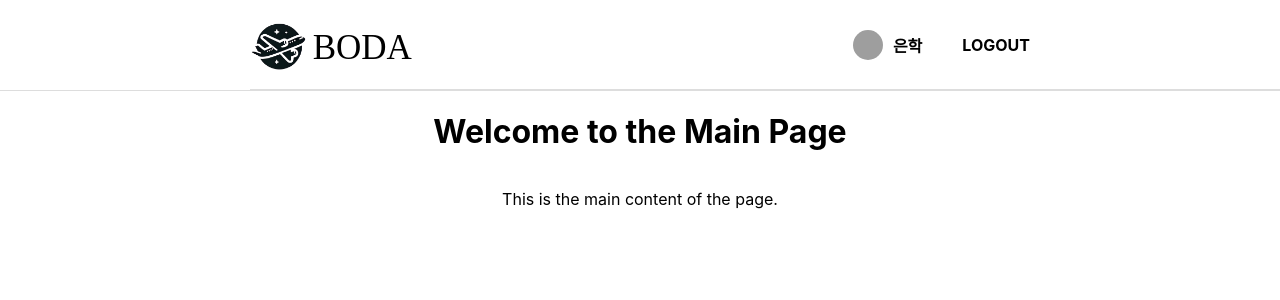
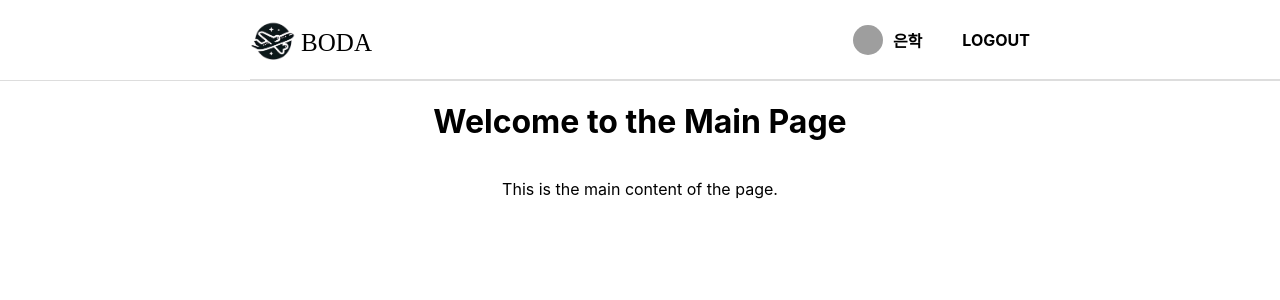
Before and after one commit to 24Hour-Team/boda-client, a React (Create React App) app: page / in a window 1280 px wide. Shown: the top 300 px of the page. Built offline with nearby package versions, Linux system fonts and the light colour scheme; grey boxes are pictures that could not be loaded; a web font is replaced by a local one.

Commit message:
BODA-12 fix: 내비게이션 바 세부 버튼 사이즈 조정

```diff
--- a/src/styles/NavBar.css
+++ b/src/styles/NavBar.css
@@ -15,13 +15,13 @@
 }
 
 .logo {
-  height: 50px;
+  height: 40px;
   margin-right: 5px; /* 로고와 서비스 이름 간의 간격 조정 */
 }
 
 .serviceName {
   font-family: 'SBAggroB';
-  font-size: 35px; /* 서비스 이름 크기 증가 */
+  font-size: 25px; /* 서비스 이름 크기 증가 */
   font-weight: lighter;
   margin-top: 5px; /* 서비스 이름을 조금 내리기 */
 }
```
